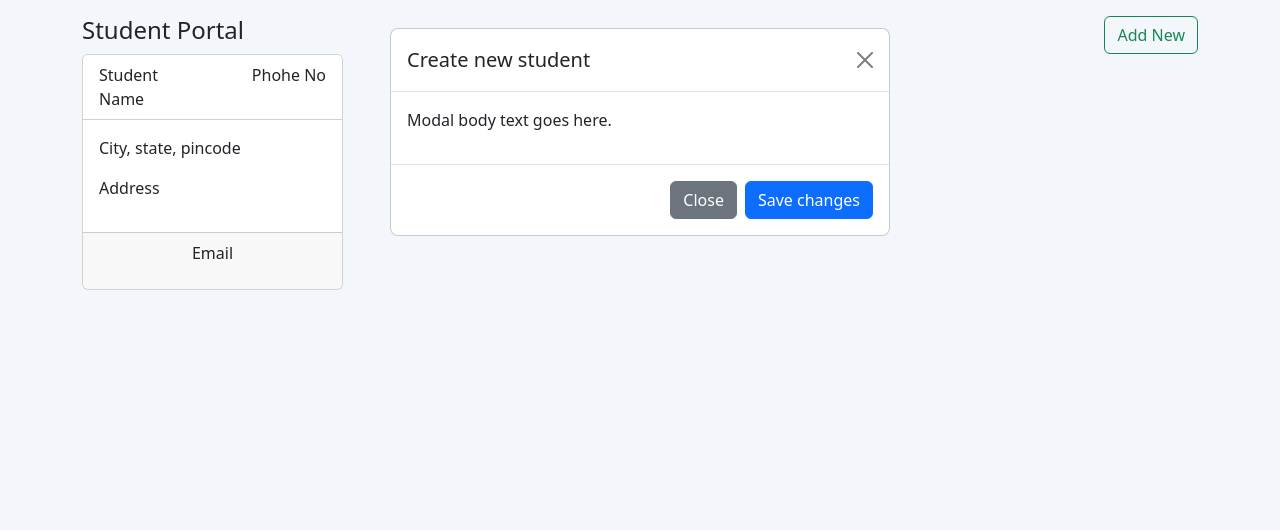
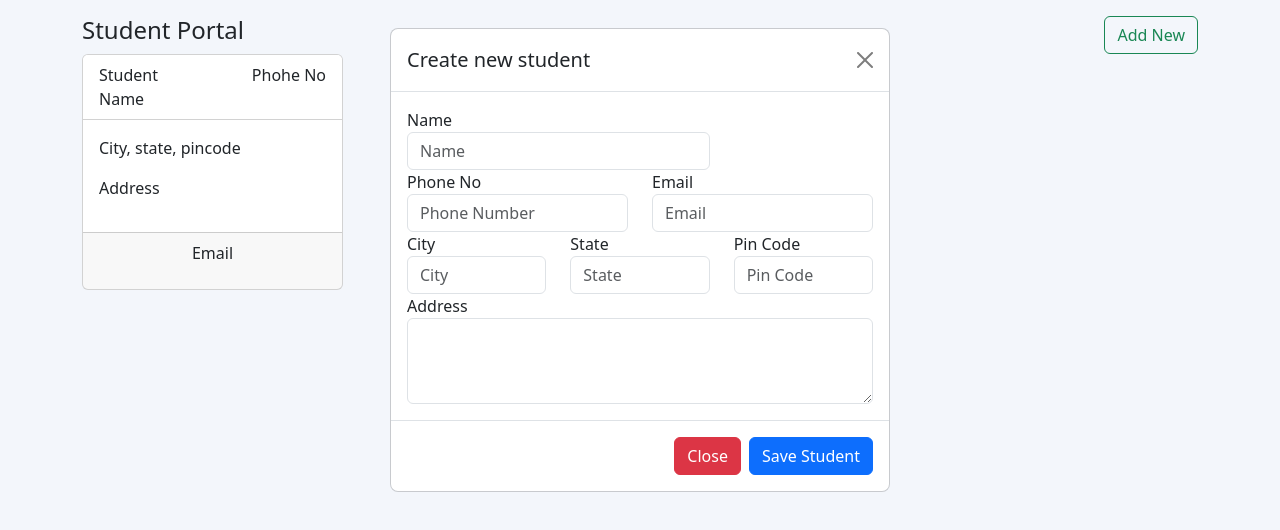
Before and after one commit to JoseRicardoPE/CRUD_Angular_LocalStorage, an Angular app: page / in a window 1280 px wide. Both pictures are taken after a click on the button "Add New". Shown: the top 530 px of the page. Built offline with nearby package versions, Linux system fonts and the light colour scheme.

Commit message:
add form to new student card

```diff
--- a/src/app/app.component.html
+++ b/src/app/app.component.html
@@ -36,11 +36,46 @@
                 <button type="button" class="btn-close" (click)="closeModal()"></button>
             </div>
             <div class="modal-body">
-                <p>Modal body text goes here.</p>
+                <div class="row">
+                    <div class="col-8">
+                        <label for="name">Name</label>
+                        <input type="text" class="form-control" id="name" placeholder="Name" [(ngModel)]="studentObj.name">
+                    </div>
+                </div>
+                <div class="row">
+                    <div class="col-6">
+                        <label for="phone">Phone No</label>
+                        <input type="text" class="form-control" id="phone" placeholder="Phone Number" [(ngModel)]="studentObj.phoneNo">
+                    </div>
+                    <div class="col-6">
+                        <label for="email">Email</label>
+                        <input type="email" class="form-control" id="email" placeholder="Email" [(ngModel)]="studentObj.email">
+                    </div>
+                </div>
+                <div class="row">
+                    <div class="col-4">
+                        <label for="city">City</label>
+                        <input type="text" class="form-control" id="city" placeholder="City" [(ngModel)]="studentObj.city">
+                    </div>
+                    <div class="col-4">
+                        <label for="state">State</label>
+                        <input type="text" class="form-control" id="state" placeholder="State" [(ngModel)]="studentObj.state">
+                    </div>
+                    <div class="col-4">
+                        <label for="pincode">Pin Code</label>
+                        <input type="text" class="form-control" id="pincode" placeholder="Pin Code" [(ngModel)]="studentObj.pincode">
+                    </div>
+                </div>
+                <div class="row">
+                    <div class="col-12">
+                        <label for="address">Address</label>
+                        <textarea class="form-control" id="address" rows="3" [(ngModel)]="studentObj.address"></textarea>
+                    </div>
+                </div>
             </div>
             <div class="modal-footer">
-                <button type="button" class="btn btn-secondary" (click)="closeModal()">Close</button>
-                <button type="button" class="btn btn-primary">Save changes</button>
+                <button type="button" class="btn btn-danger " (click)="closeModal()">Close</button>
+                <button type="button" class="btn btn-primary" (click)="saveStudent()">Save Student</button>
             </div>
         </div>
     </div>
--- a/src/app/app.component.ts
+++ b/src/app/app.component.ts
@@ -1,4 +1,5 @@
 import { Component, ElementRef, ViewChild } from '@angular/core';
+import { Student } from './model/student/student';
 
 @Component({
   selector: 'app-root',
@@ -8,6 +9,8 @@ import { Component, ElementRef, ViewChild } from '@angular/core';
 export class AppComponent {
 
   @ViewChild('modalNewStudent') modal!: ElementRef;
+
+  studentObj: Student = new Student();
 
   openModal() {
     const modal = document.getElementById('modalNewStudent');
@@ -21,4 +24,8 @@ export class AppComponent {
       this.modal.nativeElement.style.display = 'none';
     }
   }
+
+  saveStudent() {
+
+  }
 }
--- a/src/app/app.module.ts
+++ b/src/app/app.module.ts
@@ -3,6 +3,7 @@ import { BrowserModule } from '@angular/platform-browser';
 
 import { AppRoutingModule } from './app-routing.module';
 import { AppComponent } from './app.component';
+import { FormsModule } from '@angular/forms';
 
 @NgModule({
   declarations: [
@@ -10,7 +11,8 @@ import { AppComponent } from './app.component';
   ],
   imports: [
     BrowserModule,
-    AppRoutingModule
+    AppRoutingModule,
+    FormsModule,
   ],
   providers: [],
   bootstrap: [AppComponent]
--- /dev/null
+++ b/src/app/model/student/student.ts
@@ -0,0 +1,9 @@
+export class Student {
+    name!: string;
+    phoneNo!: string;
+    email!: string;
+    city!: string;
+    state!: string;
+    pincode!: string;
+    address!: string;
+}
```
Also changed, not shown: 1 other file (tests, documents, lock files or other folders).
